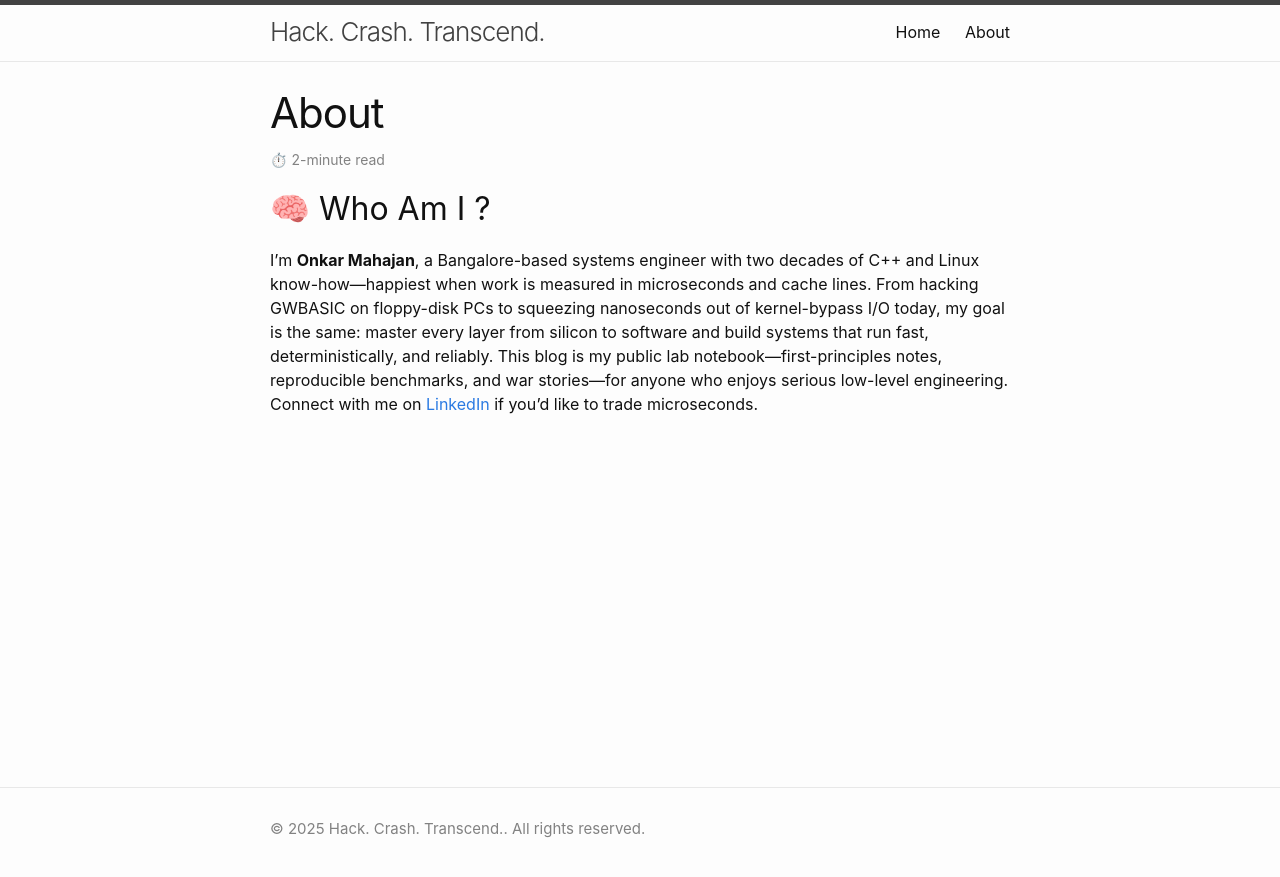
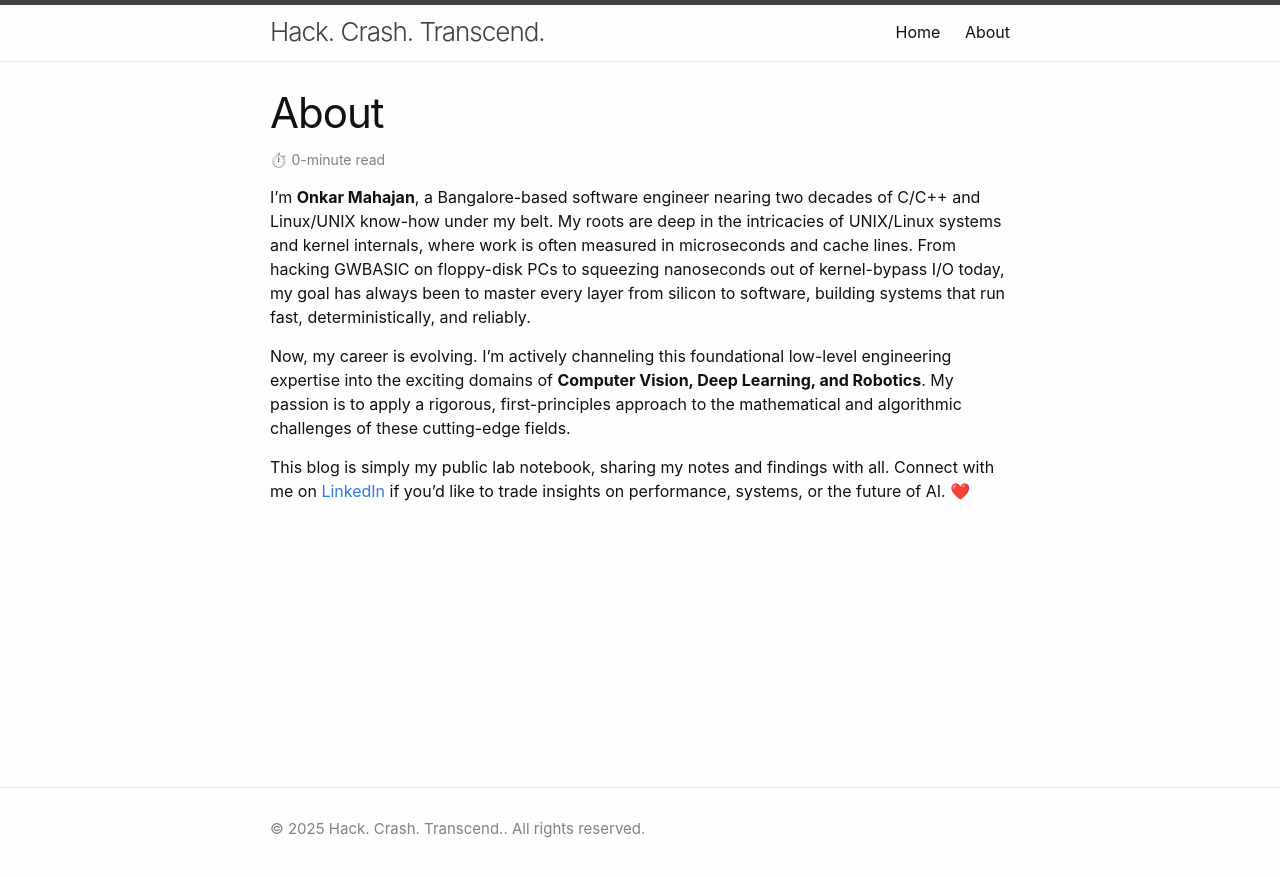
Before and after one commit to on2k23nm/on2k23nm.github.io, a Jekyll site: the page built from about.markdown, in a window 1280 px wide. Shown: the top 877 px of the page. Built offline with Jekyll 4.4.1, drawn with Linux system fonts in a browser that asks for light colours; some of the changed lines change nothing that is shown.

Commit message:
Improved About me

```diff
--- a/about.markdown
+++ b/about.markdown
@@ -4,31 +4,8 @@ title: About
 permalink: /about/
 ---
 
-## 🧠 Who Am I ?
+I'm **Onkar Mahajan**, a Bangalore-based software engineer nearing two decades of C/C++ and Linux/UNIX know-how under my belt. My roots are deep in the intricacies of UNIX/Linux systems and kernel internals, where work is often measured in microseconds and cache lines. From hacking GWBASIC on floppy-disk PCs to squeezing nanoseconds out of kernel-bypass I/O today, my goal has always been to master every layer from silicon to software, building systems that run fast, deterministically, and reliably.
 
-<!-- Hi — I’m Onkar (Mahajan), 44 y.o , a systems thinker based in Bangalore, India. I’ve always been fascinated by how machines compute, perceive, and learn — not just in theory, but in the real, gritty world of systems and silicon. I don’t just enjoy learning how things work; I’m driven to **build things that matter**. To me, theory isn’t the end — it’s the fuel that powers practical, intelligent creation.
+Now, my career is evolving. I'm actively channeling this foundational low-level engineering expertise into the exciting domains of **Computer Vision, Deep Learning, and Robotics**. My passion is to apply a rigorous, first-principles approach to the mathematical and algorithmic challenges of these cutting-edge fields.
 
-My journey with computers began in my boarding school hostel from class 6, where I had early access to a modest computer lab filled with PCs that ran on floppy disks and had just 512 KB of RAM. We used to **spend hours playing games like Digger and Paratrooper and Karateka**, but the real thrill came from experimenting — writing programs (in early languages like **GWBASIC, Fortran & LOGO**), breaking them, rebuilding them, and understanding how every piece worked. It was pure discovery.
-_I hated every minute of my stay in the school hostel for 6 years except from my time spent the Computer Labs which were open mostly 24x7._
-
-With long experience contributing to systems and application software products, my journey has been rich — but far from complete. **_The drive to build something truly meaningful, to create from first principles, and to pursue bold ideas with curiosity and craft, continues to push me forward._** I'm still fueled by the desire to learn, experiment, and bring intelligent systems to life — one thoughtful build at a time.
-
-Over the years, I’ve developed a strong interest in:
-
-* Computer systems — _the foundation for robust, real-time performance_
-* Machine vision and deep learning — _enabling perception-driven intelligence_
-* Edge computing — _bringing smart capabilities closer to the physical world_
-
-This blog reflects my journey toward building intelligent, vision-enabled systems on the edge — _machines that can see, decide, and act_ in real-time, often under tight resource constraints. I write to explore ideas from first principles, document implementation insights, and share lessons learned along the way.
-
----
-
-## 🤖 What’s Next ?
-
-While professional work often demands structure and delivery, this space is where I return to curiosity. I'm especially drawn to the intersection of **real-time systems and machine intelligence** — building machines that don’t just compute, but also _see_, _learn_, and _act_.
-
-If you're driven to build intelligent machine vision systems, and seek the skills, tools, and techniques that make it possible — this space is for you.
-
-👉 For collaborations or questions, feel free to connect with me on [**LinkedIn**](https://www.linkedin.com/in/onkarnm). -->
-
-I’m **Onkar Mahajan**, a Bangalore-based systems engineer with two decades of C++ and Linux know-how—happiest when work is measured in microseconds and cache lines. From hacking GWBASIC on floppy-disk PCs to squeezing nanoseconds out of kernel-bypass I/O today, my goal is the same: master every layer from silicon to software and build systems that run fast, deterministically, and reliably. This blog is my public lab notebook—first-principles notes, reproducible benchmarks, and war stories—for anyone who enjoys serious low-level engineering. Connect with me on [LinkedIn](https://www.linkedin.com/in/onkarnm) if you’d like to trade microseconds.
+This blog is simply my public lab notebook, sharing my notes and findings with all. Connect with me on [LinkedIn](https://www.google.com/search?q=https://www.linkedin.com/in/onkarmahajan/) if you'd like to trade insights on performance, systems, or the future of AI. ❤️
```
